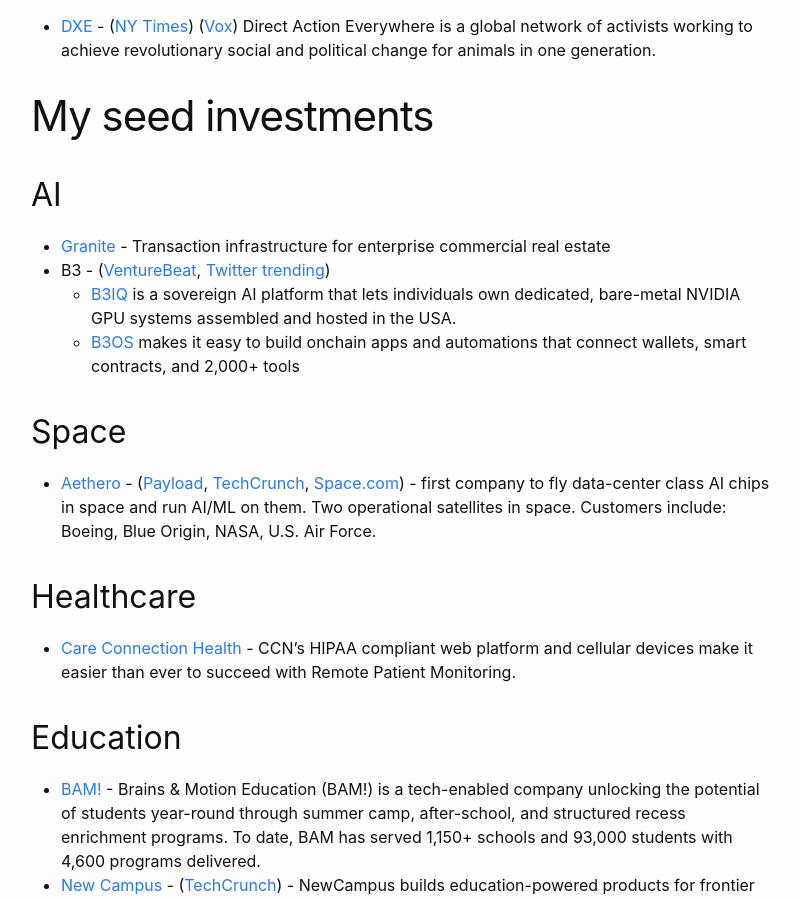
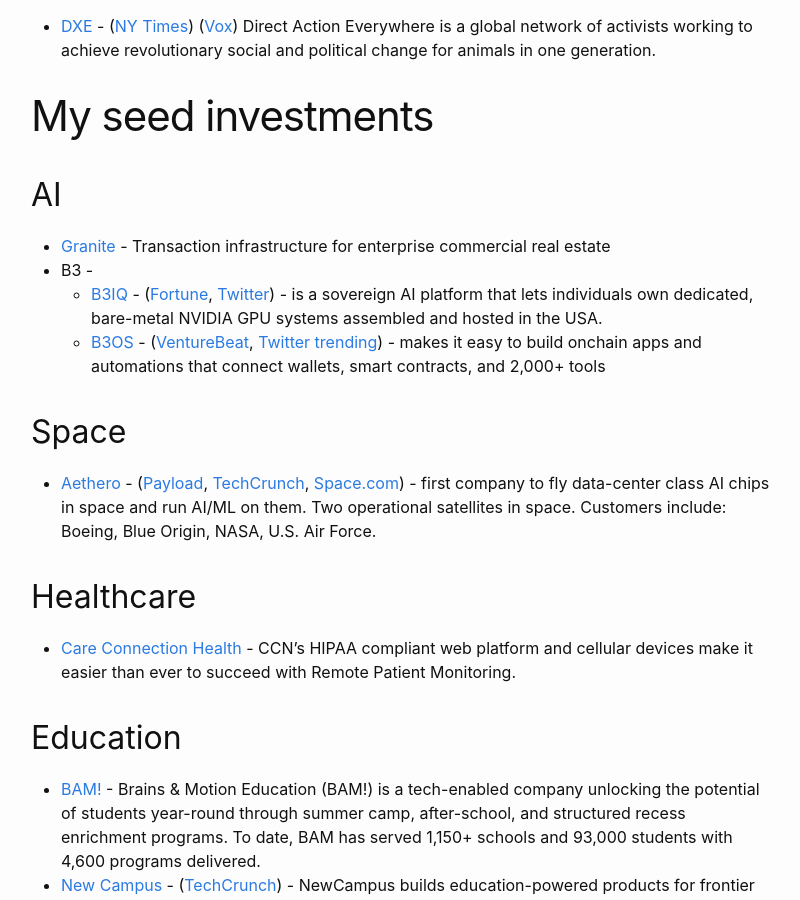
Before and after one commit to katpavan/katpavan.github.io, a Jekyll site: the page built from index.md, in a window 1280 px wide and 900 px high, scrolled down 312 px. Shown: the whole window, without its empty margins (239-1039 px from the left). Built offline with Jekyll 4.4.1, drawn with Linux system fonts in a browser that asks for light colours.

Commit message:
Revise B3 section with updated links and details
Updated B3 section with new descriptions and sources.

```diff
--- a/index.md
+++ b/index.md
@@ -32,9 +32,9 @@
 ## AI
 
 - [Granite](https://granitestrata.com/en) - Transaction infrastructure for enterprise commercial real estate
-- B3 - ([VentureBeat](https://venturebeat.com/games/npc-labs-raises-18m-to-bring-mainstream-games-to-web3/), [Twitter trending](https://x.com/i/trending/1815454338413982133))
-  - [B3IQ](https://b3iq.org) is a sovereign AI platform that lets individuals own dedicated, bare-metal NVIDIA GPU systems assembled and hosted in the USA.
-  - [B3OS](https://b3os.org/) makes it easy to build onchain apps and automations that connect wallets, smart contracts, and 2,000+ tools
+- B3 -
+  - [B3IQ](https://b3iq.org) - ([Fortune](https://fortune.com/2026/08/11/ai-startup-b3-has-found-a-compute-niche-with-a-rent-to-own-model-aimed-at-academics-clients-include-stanford-and-nyu-researchers/?b3labs), [Twitter](https://x.com/b3labs/status/2087184865666191625?s=20)) - is a sovereign AI platform that lets individuals own dedicated, bare-metal NVIDIA GPU systems assembled and hosted in the USA.
+  - [B3OS](https://b3os.org/) - ([VentureBeat](https://venturebeat.com/games/npc-labs-raises-18m-to-bring-mainstream-games-to-web3/), [Twitter trending](https://x.com/i/trending/1815454338413982133)) - makes it easy to build onchain apps and automations that connect wallets, smart contracts, and 2,000+ tools
 
 ## Space
 - [Aethero](https://aethero.com/) - ([Payload](https://payloadspace.com/aethero-raises-8-4m-for-space-computers/), [TechCrunch](https://techcrunch.com/2024/07/02/computing-and-shielding-startups-join-forces-to-put-ai-capable-chips-in-space/), [Space.com](https://www.space.com/ai-nvidia-gpu-spacex-launch-transporter-11)) - first company to fly data-center class AI chips in space and run AI/ML on them. Two operational satellites in space. Customers include: Boeing, Blue Origin, NASA, U.S. Air Force.
```
